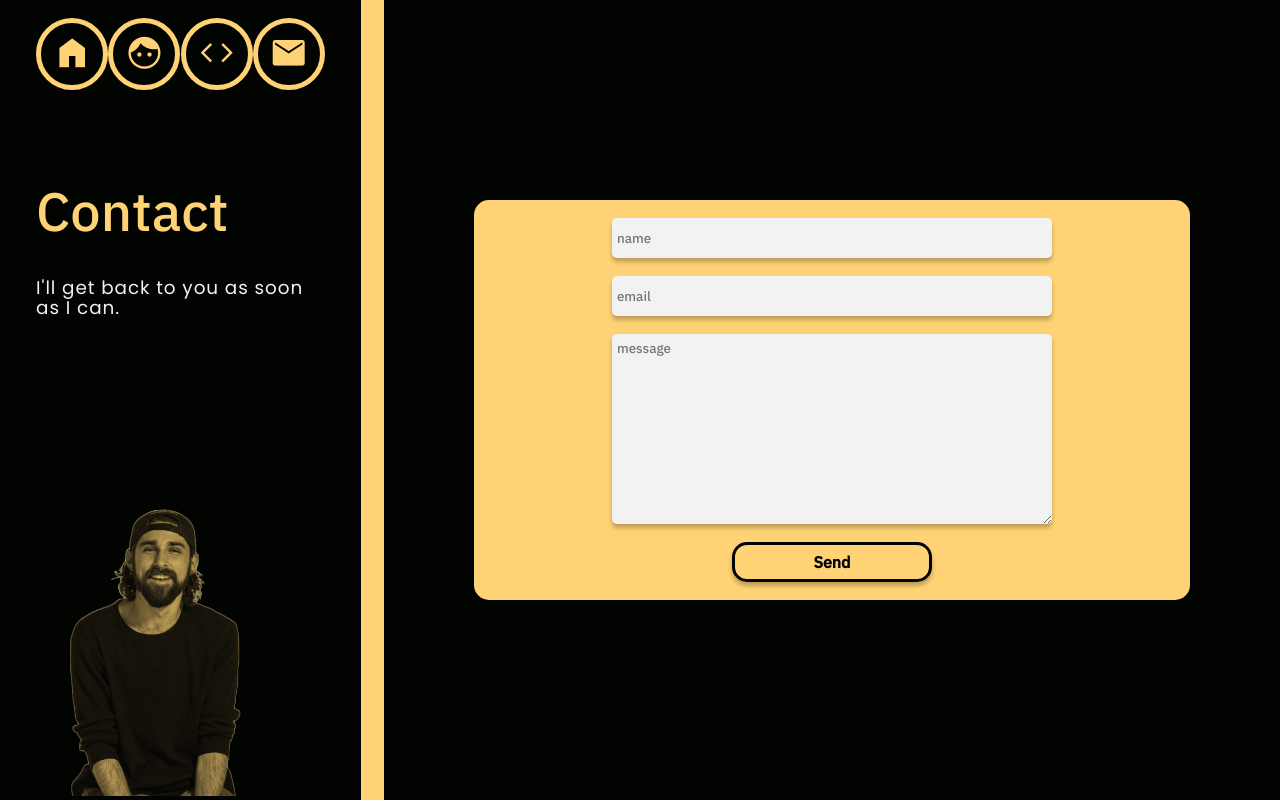
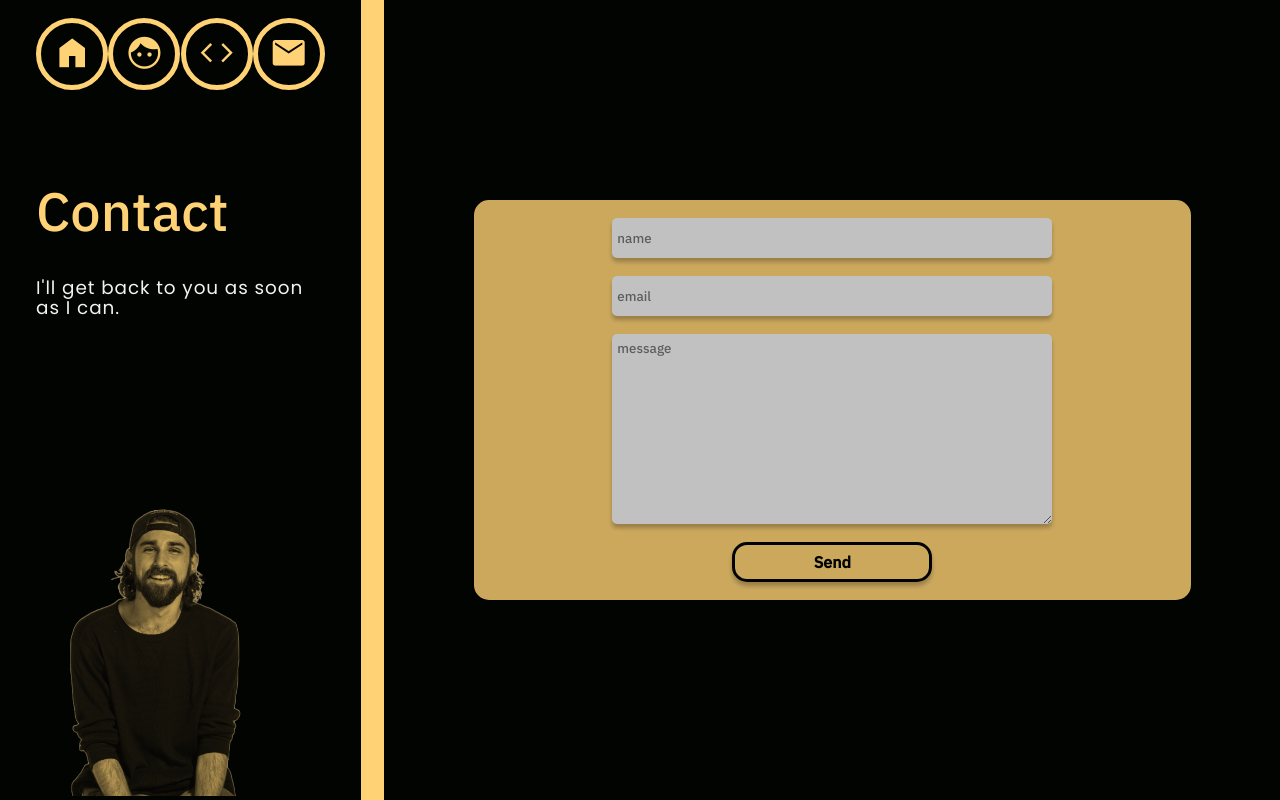
Before and after one commit to rboddy/ryanboddydotnetV3, a SvelteKit app: page /contact in a window 1280 px wide. Built offline with nearby package versions, Linux system fonts and the light colour scheme.

Commit message:
Well this is sick

```diff
--- a/package.json
+++ b/package.json
@@ -13,5 +13,8 @@
 		"svelte": "^3.54.0",
 		"vite": "^4.0.0"
 	},
-	"type": "module"
+	"type": "module",
+	"dependencies": {
+		"@trycourier/courier": "^4.1.1"
+	}
 }
--- a/src/lib/components/contact/contactForm.svelte
+++ /dev/null
@@ -1,70 +0,0 @@
-<div class="form-container">
-    <form action="" class="contact-form">
-        <input type="text" placeholder="name">
-        <input type="email" placeholder="email">
-        <textarea rows="10" placeholder="message"></textarea>
-        <button type="submit">Send</button>
-    </form>
-</div>
-
-<style>
-    .form-container {
-        height: 100vh;
-        display: flex;
-        align-items: center;
-        justify-content: center;
-    }
-    form {
-        display: flex;
-        flex-direction: column;
-        justify-content: space-evenly;
-        height: 50vh;
-        background-color: #ffd375;
-        width: 80%;
-        border-radius: 15px;
-    }
-    form * {
-        align-self: center;
-    }
-    input {
-        height: 30px;
-        border: none;
-        background-color: #f2f2f2;
-        border-radius: 5px;
-        padding: 5px;
-        width: 60%;
-        font-family: 'IBM Plex Sans', sans-serif;
-        box-shadow: 0px 4px 4px rgba(0, 0, 0, 0.25);
-    }
-    textarea {
-        border: none;
-        background-color: #f2f2f2;
-        border-radius: 5px;
-        padding: 5px;
-        width: 60%;
-        font-family: 'IBM Plex Sans', sans-serif;
-        box-shadow: 0px 4px 4px rgba(0, 0, 0, 0.25);
-    }
-    textarea::placeholder {
-        font-family: 'IBM Plex Sans', sans-serif;
-    }
-    input:focus, textarea:focus {
-        outline: none;
-    }
-    button {
-        border: 3px solid #010400;
-        background: none;
-        color: #010400;
-        height: 40px;
-        padding: 5px;
-        width: 200px;
-        border-radius: 15px;
-        font-weight: 700;
-        font-size: 16px;
-        font-family: 'IBM Plex Sans', sans-serif;
-        box-shadow: 0px 4px 4px rgba(0, 0, 0, 0.25);
-    }
-    button:hover {
-        cursor: pointer;
-    }
-</style>
--- /dev/null
+++ b/src/routes/contact/+page.server.js
@@ -0,0 +1,36 @@
+// Install with: npm install @trycourier/courier
+import { CourierClient } from "@trycourier/courier";
+import { env as private_env } from '$env/dynamic/private'
+
+// const courier = CourierClient({ authorizationToken: private_env.COURIER_API });
+
+export const actions = {
+    default: async ({ request }) => {
+        const form = await request.formData();
+
+        console.log(form);
+
+        let message = `Message: ${form.get('message')}\n Sent by: ${form.get('name')}\n Email: ${form.get('email')}`
+
+        console.log(message);
+
+        // const { requestId } = await courier.send({
+        //   message: {
+        //     to: {
+        //       data: {
+        //         name: "Ryan Boddy",
+        //       },
+        //       email: "avidryanb@gmail.com",
+        //     },
+        //     content: {
+        //       title: "Email from Website",
+        //       body: message,
+        //     },
+        //     routing: {
+        //       method: "single",
+        //       channels: ["email"],
+        //     },
+        //   },
+        // });
+    }
+}
--- a/src/routes/contact/+page.svelte
+++ b/src/routes/contact/+page.svelte
@@ -1,10 +1,141 @@
 <script>
     import Sidebar from "$lib/components/sidebar.svelte";
-    import ContactForm from "../../lib/components/contact/contactForm.svelte";
-    import WorkViewer from "../../lib/components/work/workViewer.svelte";
+    import { enhance } from '$app/forms';
+    import { onMount } from "svelte";
+
+    let tl;
+
+    onMount(() => {
+        gsap.set(".quickflip", {
+            transformStyle: "preserve-3d",
+            transformPerspective: 1000
+        });
+        gsap.set(".qf-card", {
+            transformStyle: "preserve-3d",
+            transformOrigin: "50% 50%",
+        });
+        gsap.set(".qf-back", {
+            rotationY: 180, rotationZ: 180
+        });
+
+        const timing = 1;
+
+        tl = gsap.timeline({ paused: true });
+        tl.to(".qf-card", { rotationX: "+=180", duration: timing });
+        tl.to(".quickflip", { z: 50, duration: timing/2, yoyo: true, repeat: 1 }, 0);
+    })
+
+    function flip(){
+        tl.play();
+    }
 
 </script>
 <div class="content">
     <Sidebar title={"Contact"} content={"<p>I'll get back to you as soon as I can.</p>"}/>
-    <ContactForm />
+    <div class="form-container">
+        <div class="quickflip">
+            <div class="qf-card qf-front">
+                <form
+                    method="POST"
+                    use:enhance={({ form, data, action, cancel }) => {
+
+                        flip();
+
+                        return async ({ result, update }) => {
+                            console.log(result)
+                        };
+                    }}
+                    >
+                    <input type="text" name="name" placeholder="name">
+                    <input type="email" name="email" placeholder="email">
+                    <textarea rows="10" name="message" placeholder="message"></textarea>
+                    <button type="submit">Send</button>
+                </form>
+            </div>
+            <div class="qf-card qf-back">
+            </div>
+        </div>
+    </div>
 </div>
+
+<style>
+    .form-container {
+        height: 100vh;
+        display: flex;
+        align-items: center;
+        justify-content: center;
+    }
+    form {
+        display: flex;
+        flex-direction: column;
+        justify-content: space-evenly;
+        height: 100%;
+    }
+    form * {
+        align-self: center;
+    }
+    input {
+        height: 30px;
+        border: none;
+        background-color: #f2f2f2;
+        border-radius: 5px;
+        padding: 5px;
+        width: 60%;
+        font-family: 'IBM Plex Sans', sans-serif;
+        box-shadow: 0px 4px 4px rgba(0, 0, 0, 0.25);
+    }
+    textarea {
+        border: none;
+        background-color: #f2f2f2;
+        border-radius: 5px;
+        padding: 5px;
+        width: 60%;
+        font-family: 'IBM Plex Sans', sans-serif;
+        box-shadow: 0px 4px 4px rgba(0, 0, 0, 0.25);
+    }
+    textarea::placeholder {
+        font-family: 'IBM Plex Sans', sans-serif;
+    }
+    input:focus, textarea:focus {
+        outline: none;
+    }
+    button {
+        border: 3px solid #010400;
+        background: none;
+        color: #010400;
+        height: 40px;
+        padding: 5px;
+        width: 200px;
+        border-radius: 15px;
+        font-weight: 700;
+        font-size: 16px;
+        font-family: 'IBM Plex Sans', sans-serif;
+        box-shadow: 0px 4px 4px rgba(0, 0, 0, 0.25);
+    }
+    button:hover {
+        cursor: pointer;
+    }
+
+    /* gsap stuff */
+    .quickflip {
+        position:relative;
+        height: 50vh;
+        width: 80%;
+    }
+    .qf-card {
+        opacity:0.8;
+        position:absolute;
+        top:0;
+        left:0;
+        height:100%;
+        width:100%;
+        background-color: #ffd375;
+        -webkit-backface-visibility: hidden;
+        backface-visibility: hidden;
+        border-radius: 15px;
+    }
+    .qf-card.qf-front {
+        position:relative;
+        background-color: #ffd375;
+    }
+</style>
```
Also changed, not shown: 1 other file (tests, documents, lock files or other folders).
